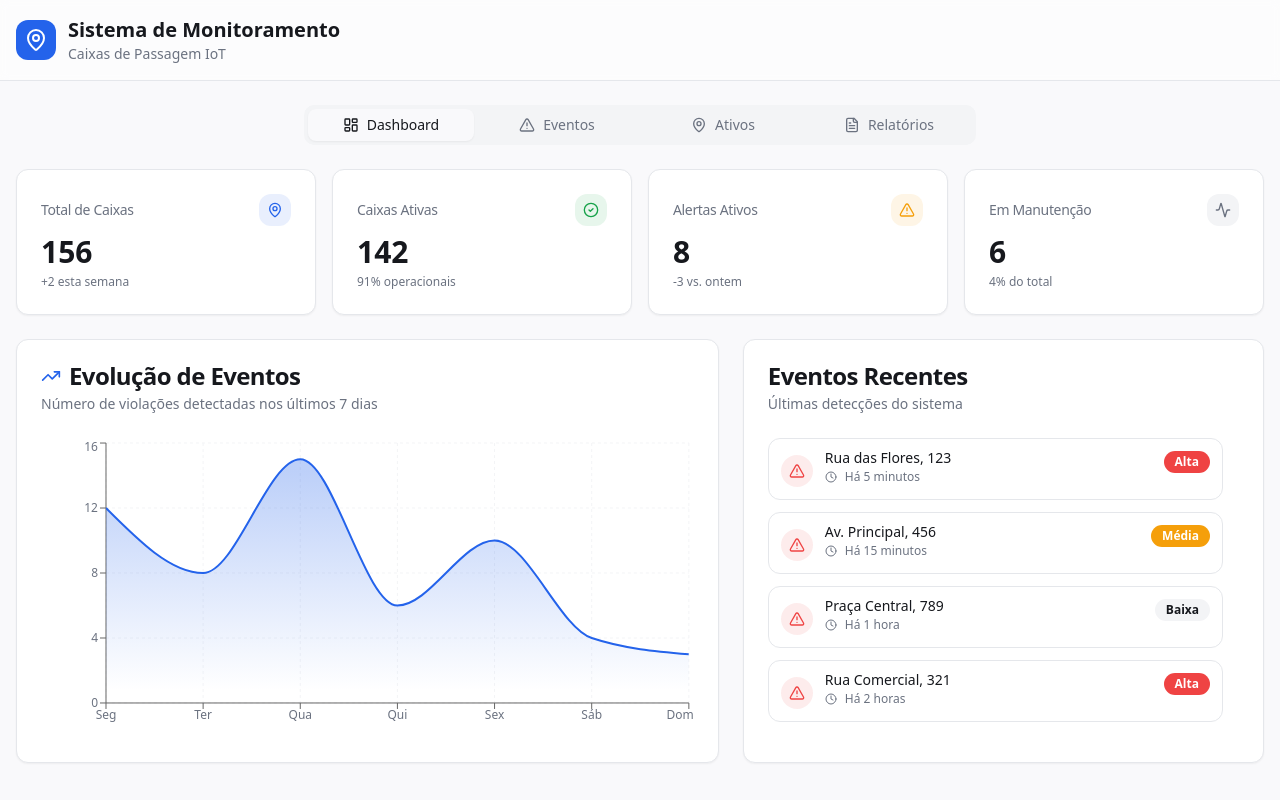
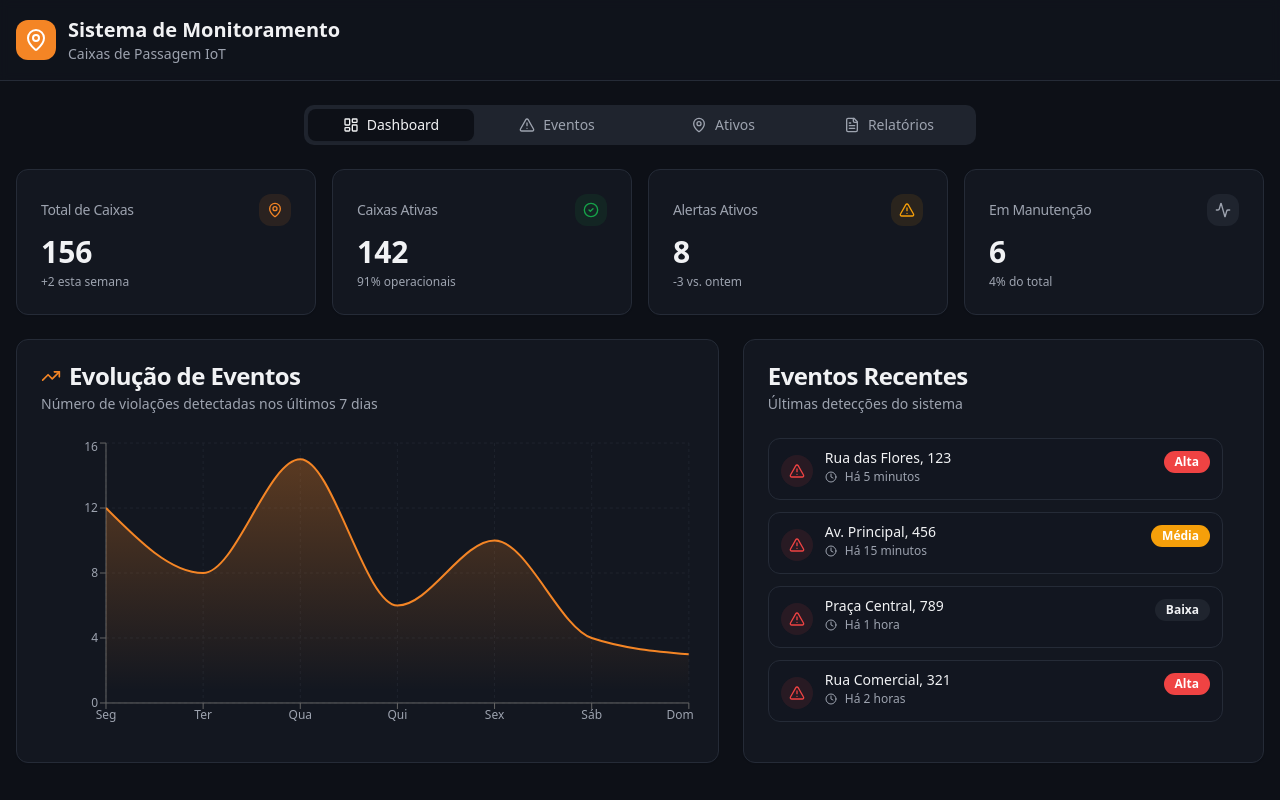
Before and after one commit to Well125/vigilant-guardian-flow, a React (Vite) app: page / in a window 1280 px wide. Built offline with nearby package versions, Linux system fonts and the light colour scheme; the HTML template or start-up script is replaced by a standard one.

Commit message:
feat: Implement dark mode and orange icons

```diff
--- a/src/index.css
+++ b/src/index.css
@@ -8,25 +8,25 @@ All colors MUST be HSL.
 
 @layer base {
   :root {
-    --background: 220 25% 98%;
-    --foreground: 220 15% 10%;
+    --background: 220 28% 7%;
+    --foreground: 220 10% 95%;
 
-    --card: 0 0% 100%;
-    --card-foreground: 220 15% 10%;
+    --card: 220 24% 10%;
+    --card-foreground: 220 10% 95%;
 
-    --popover: 0 0% 100%;
-    --popover-foreground: 220 15% 10%;
+    --popover: 220 24% 10%;
+    --popover-foreground: 220 10% 95%;
 
-    --primary: 221 83% 53%;
+    --primary: 28 90% 55%;
     --primary-foreground: 0 0% 100%;
 
-    --secondary: 220 14% 96%;
-    --secondary-foreground: 220 15% 10%;
+    --secondary: 220 20% 15%;
+    --secondary-foreground: 220 10% 95%;
 
-    --muted: 220 14% 96%;
-    --muted-foreground: 220 9% 46%;
+    --muted: 220 20% 15%;
+    --muted-foreground: 220 10% 65%;
 
-    --accent: 221 83% 53%;
+    --accent: 28 90% 55%;
     --accent-foreground: 0 0% 100%;
 
     --success: 142 76% 36%;
@@ -38,13 +38,13 @@ All colors MUST be HSL.
     --destructive: 0 84% 60%;
     --destructive-foreground: 0 0% 100%;
 
-    --border: 220 13% 91%;
-    --input: 220 13% 91%;
-    --ring: 221 83% 53%;
+    --border: 220 20% 18%;
+    --input: 220 20% 18%;
+    --ring: 28 90% 55%;
 
     --radius: 0.75rem;
 
-    --chart-1: 221 83% 53%;
+    --chart-1: 28 90% 55%;
     --chart-2: 142 76% 36%;
     --chart-3: 38 92% 50%;
     --chart-4: 280 65% 60%;
@@ -61,7 +61,7 @@ All colors MUST be HSL.
     --popover: 220 24% 10%;
     --popover-foreground: 220 10% 95%;
 
-    --primary: 221 83% 53%;
+    --primary: 28 90% 55%;
     --primary-foreground: 0 0% 100%;
 
     --secondary: 220 20% 15%;
@@ -70,7 +70,7 @@ All colors MUST be HSL.
     --muted: 220 20% 15%;
     --muted-foreground: 220 10% 65%;
 
-    --accent: 221 83% 53%;
+    --accent: 28 90% 55%;
     --accent-foreground: 0 0% 100%;
 
     --success: 142 76% 36%;
@@ -84,9 +84,9 @@ All colors MUST be HSL.
 
     --border: 220 20% 18%;
     --input: 220 20% 18%;
-    --ring: 221 83% 53%;
+    --ring: 28 90% 55%;
 
-    --chart-1: 221 83% 53%;
+    --chart-1: 28 90% 55%;
     --chart-2: 142 76% 36%;
     --chart-3: 38 92% 50%;
     --chart-4: 280 65% 60%;
```
